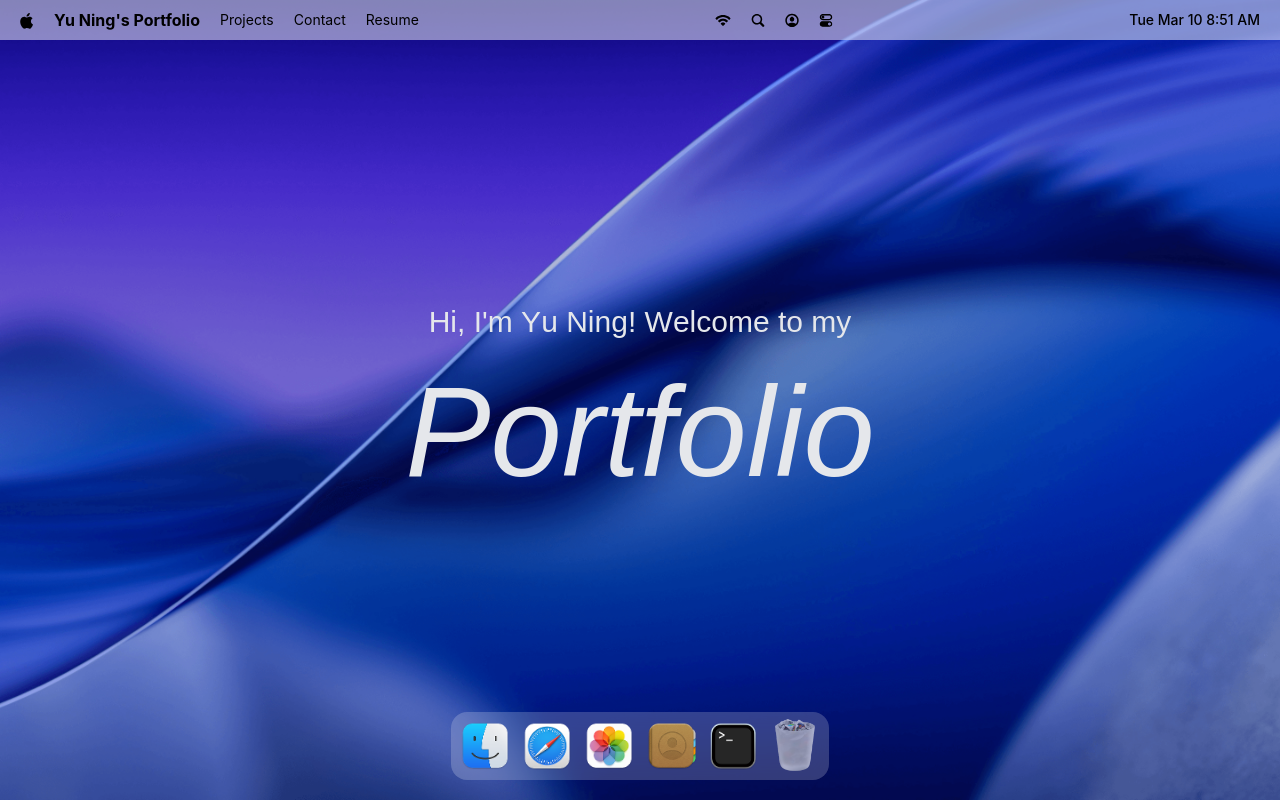
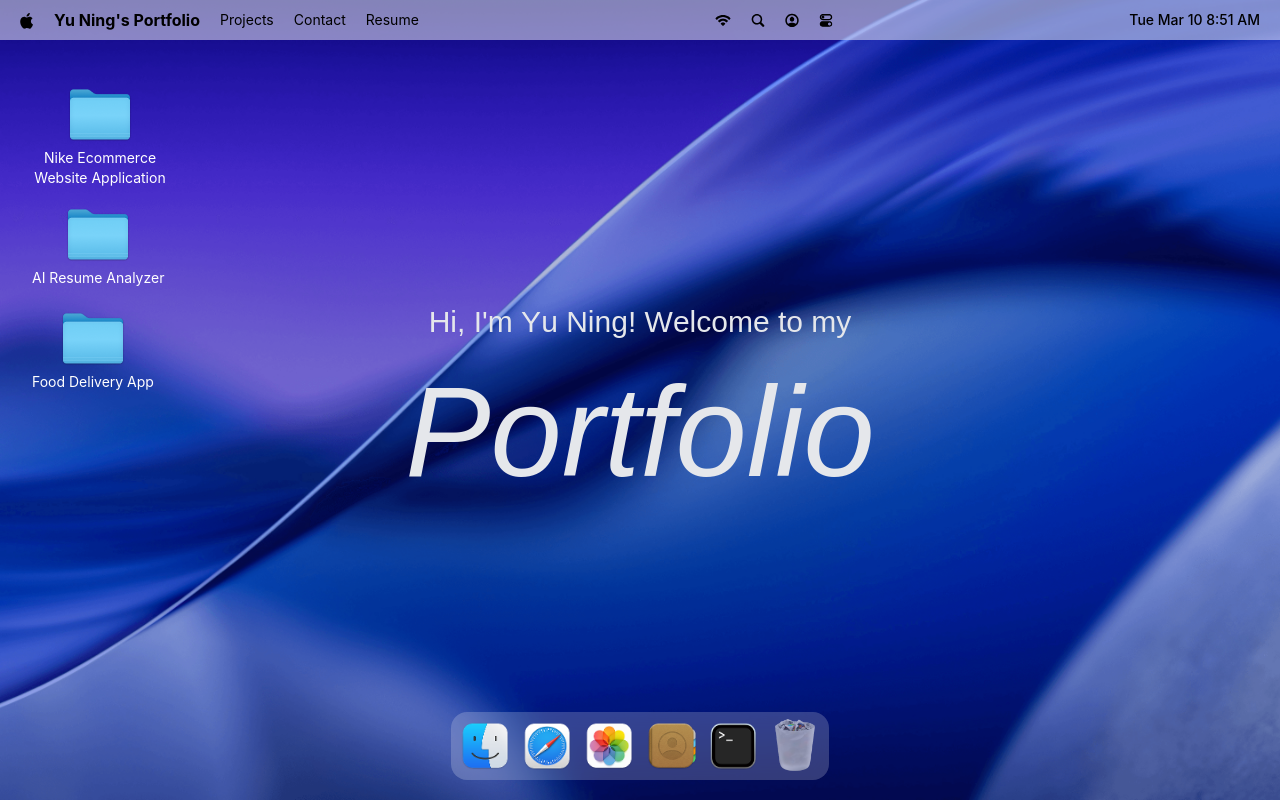
Before and after one commit to YapYuNing08/macOS_portfolio, a React (Vite) app: page / in a window 1280 px wide. Built offline with nearby package versions, Linux system fonts and the light colour scheme; a web font is replaced by a local one.

Commit message:
done desktop home

```diff
--- a/src/App.jsx
+++ b/src/App.jsx
@@ -4,6 +4,7 @@
 import Navbar from "#components/Navbar";
 import Welcome from "#components/Welcome";
 import Dock from "#components/Dock";
+import Home from "#components/Home";
 import Terminal from "#windows/Terminal";
 import Resume from "#windows/Resume";
 import Finder from "#windows/Finder";
@@ -23,6 +24,7 @@
             <Navbar />
             <Welcome />
             <Dock />
+            <Home />
 
             <Terminal />
             <Resume />
--- /dev/null
+++ b/src/components/Home.jsx
@@ -0,0 +1,42 @@
+import { locations } from "#constants";
+import { useGSAP } from "@gsap/react";
+import clsx from "clsx";
+import { Draggable } from "gsap/Draggable";
+import useLocationStore from "#store/location.js";
+import useWindowStore from "#store/window.js";
+
+const projects = locations.work?.children ?? [];
+
+const Home = () => {
+    const { setActiveLocation } = useLocationStore();
+    const { openWindow } = useWindowStore();
+
+    const handleProjectFinder = (project) => {
+        setActiveLocation(project);
+        openWindow("finder");
+    };
+
+    useGSAP(() => {
+        Draggable.create(".folder");
+    }, []);
+
+    return (
+        <section id="home">
+            <ul>
+                {projects.map((project) => (
+                    <li
+                        key={project.id}
+                        className={clsx("group folder", project.windowPosition)}
+                        onClick={() => handleProjectFinder(project)}
+                    >
+                        <img src="/images/folder.png" alt={project.name} />
+                        <p>{project.name}</p>
+                    </li>
+                ))}
+            </ul>
+
+        </section>
+    );
+}
+
+export default Home;
```
